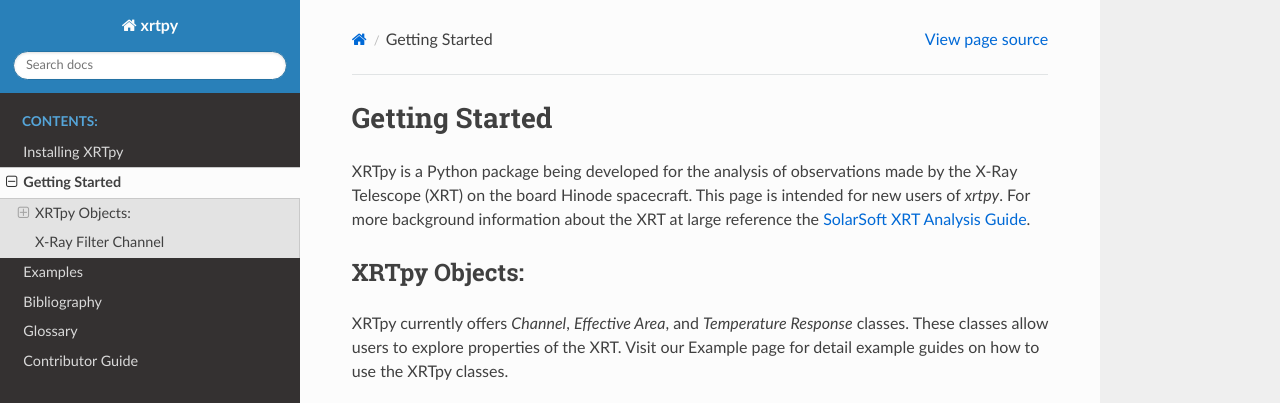
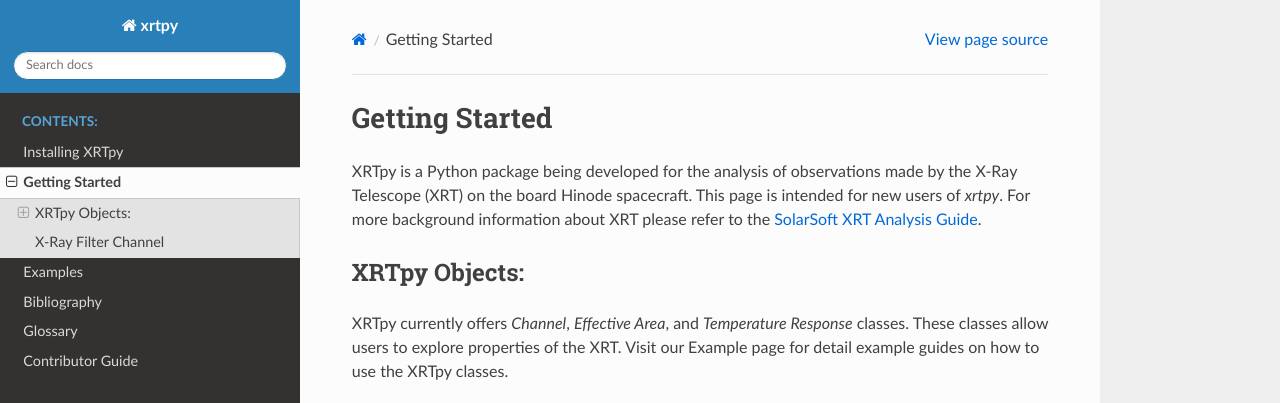
Before and after one commit to HinodeXRT/xrtpy, a Sphinx documentation site: the page built from docs/getting_started.rst, in a window 1280 px wide and 900 px high. Shown: the top 403 px of the window. Built offline with Sphinx 7.4.7 and the Read the Docs theme 2.0.0, drawn with Linux system fonts in a browser that asks for light colours.

Commit message:
Update docs/getting_started.rst
Co-authored-by: Nick Murphy <namurphy@cfa.harvard.edu>

```diff
--- a/docs/getting_started.rst
+++ b/docs/getting_started.rst
@@ -3,8 +3,7 @@
 ===============
 
 XRTpy is a Python package being developed for the analysis of observations made by the X-Ray Telescope (XRT)
-on the board Hinode spacecraft. This page is intended for new users of `xrtpy`. For more background information about the
-XRT at large reference the `SolarSoft XRT Analysis Guide`_.
+on the board Hinode spacecraft. This page is intended for new users of `xrtpy`. For more background information about XRT please refer to the `SolarSoft XRT Analysis Guide`_.
 
 
 XRTpy Objects:
```
